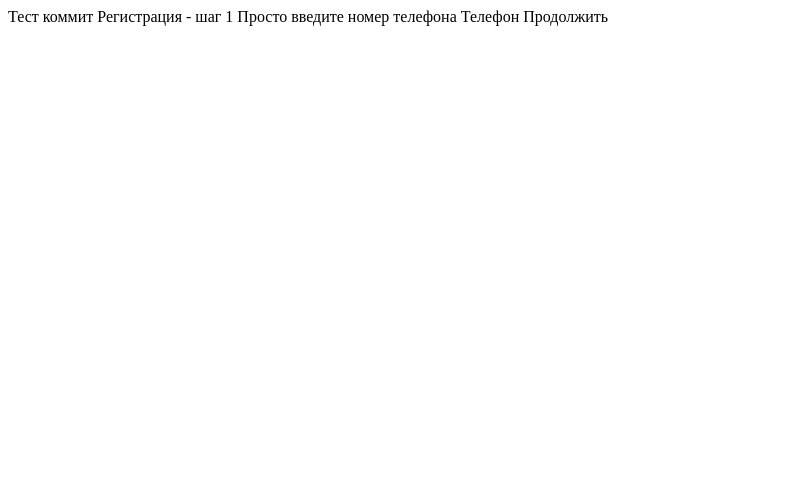
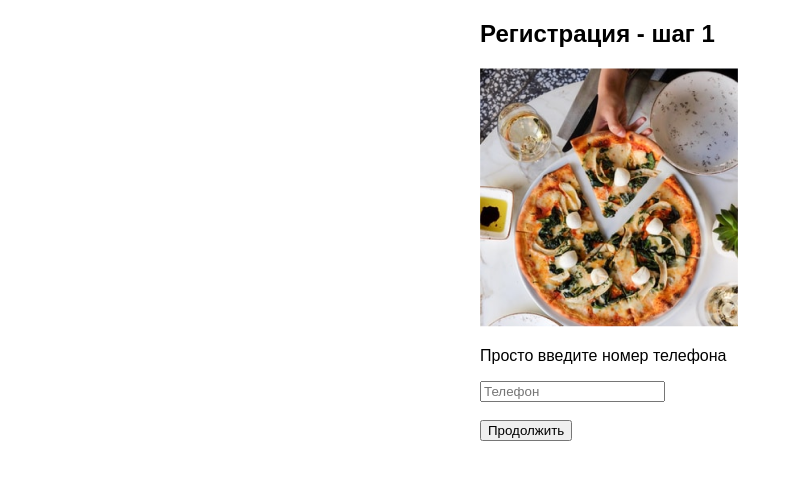
Before and after one commit to AnastasiaPliska/Homework__18, a plain HTML site: page Homework/Homework_10/project/register-step-1.html in a window 1280 px wide. Shown: the whole page, without its empty margins (0-793 px from the left). Drawn offline with Linux system fonts and the light colour scheme.

Commit message:
шаг 1

```diff
--- a/Homework/Homework_10/project/css/style.css
+++ b/Homework/Homework_10/project/css/style.css
@@ -0,0 +1,5 @@
+main {
+    font-family: arial;
+    width: 320px;
+    margin: 0 auto;
+}
--- a/Homework/Homework_10/project/register-step-1.html
+++ b/Homework/Homework_10/project/register-step-1.html
@@ -3,12 +3,17 @@
 <head>
     <meta charset="UTF-8">
     <title>Title</title>
+    <link rel="stylesheet" href="css/style.css">
 </head>
 <body>
-Тест коммит
-Регистрация - шаг 1
-Просто введите номер телефона
-Телефон
-Продолжить
+<main>
+    <h2>Регистрация - шаг 1</h2>
+    <img src="img/step1.png" alt="">
+    <p>Просто введите номер телефона</p>
+    <form action="project/register-step-2.html">
+        <input type="text" placeholder="Телефон"><br><br>
+        <input type="submit" value="Продолжить">
+    </form>
+</main>
 </body>
 </html>
```
